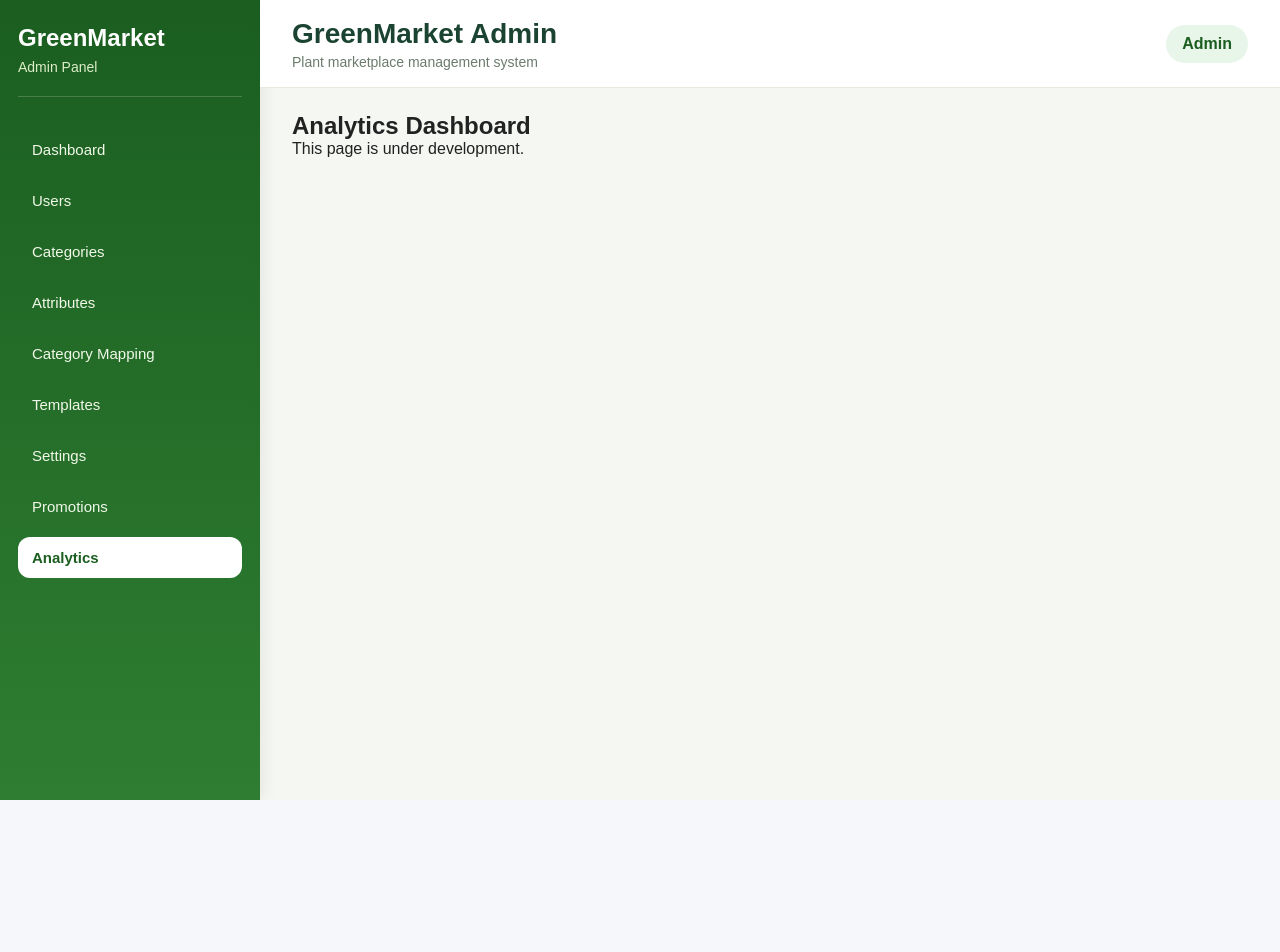
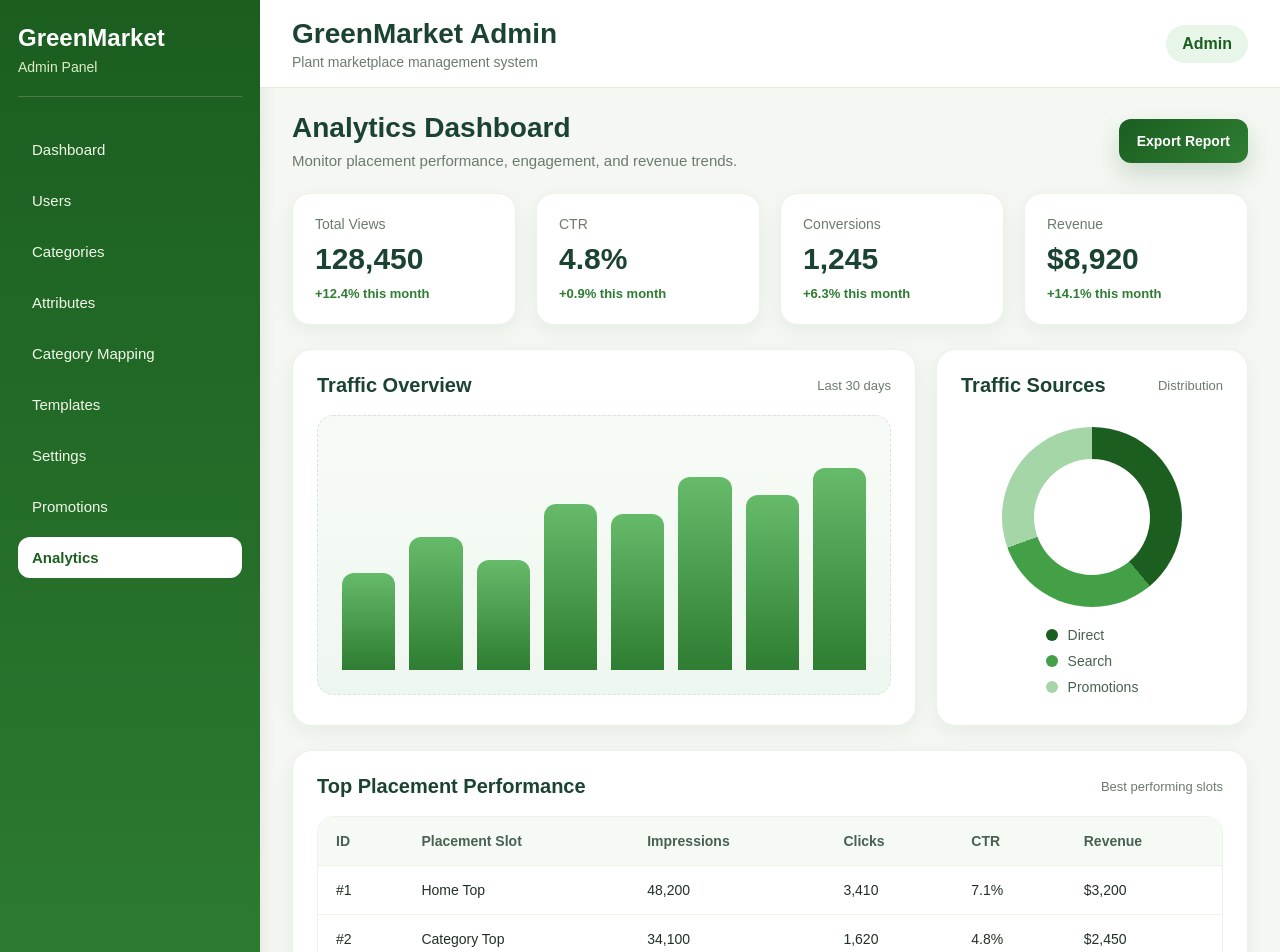
Before and after one commit to oopsntn/GreenMarket, a React (Vite) app in the folder admin-web/: page /analytics in a window 1280 px wide. Shown: the top 952 px of the page. Before the commit the page ends 800 px from the top, so only its background shows below. Built offline with nearby package versions, Linux system fonts and the light colour scheme.

Commit message:
build analytics dashboard ui

```diff
--- /dev/null
+++ b/admin-web/src/pages/AnalyticsPage.css
@@ -0,0 +1,219 @@
+.analytics-page {
+  display: flex;
+  flex-direction: column;
+  gap: 24px;
+}
+
+.analytics-page__header {
+  display: flex;
+  align-items: center;
+  justify-content: space-between;
+  gap: 16px;
+}
+
+.analytics-page__header h2 {
+  font-size: 28px;
+  color: #1b4332;
+  margin-bottom: 8px;
+}
+
+.analytics-page__header p {
+  color: #6b7b6d;
+  font-size: 15px;
+}
+
+.analytics-page__export-btn {
+  height: 44px;
+  padding: 0 18px;
+  border: none;
+  border-radius: 12px;
+  background: linear-gradient(135deg, #1b5e20 0%, #2e7d32 100%);
+  color: #ffffff;
+  font-size: 14px;
+  font-weight: 700;
+  cursor: pointer;
+  box-shadow: 0 12px 24px rgba(27, 94, 32, 0.18);
+}
+
+.analytics-kpis {
+  display: grid;
+  grid-template-columns: repeat(4, 1fr);
+  gap: 20px;
+}
+
+.analytics-kpi-card {
+  background-color: #ffffff;
+  border: 1px solid #edf2e8;
+  border-radius: 18px;
+  padding: 22px;
+  box-shadow: 0 6px 20px rgba(27, 67, 50, 0.06);
+}
+
+.analytics-kpi-card span {
+  display: block;
+  color: #6b7b6d;
+  font-size: 14px;
+  margin-bottom: 10px;
+}
+
+.analytics-kpi-card strong {
+  display: block;
+  font-size: 30px;
+  color: #1b4332;
+  margin-bottom: 8px;
+}
+
+.analytics-kpi-card small {
+  color: #2e7d32;
+  font-size: 13px;
+  font-weight: 600;
+}
+
+.analytics-chart-grid {
+  display: grid;
+  grid-template-columns: 2fr 1fr;
+  gap: 20px;
+}
+
+.analytics-panel {
+  background-color: #ffffff;
+  border: 1px solid #edf2e8;
+  border-radius: 20px;
+  padding: 24px;
+  box-shadow: 0 6px 20px rgba(27, 67, 50, 0.06);
+}
+
+.analytics-panel__header {
+  display: flex;
+  align-items: center;
+  justify-content: space-between;
+  margin-bottom: 18px;
+}
+
+.analytics-panel__header h3 {
+  font-size: 20px;
+  color: #1b4332;
+}
+
+.analytics-panel__header span {
+  font-size: 13px;
+  color: #6b7b6d;
+}
+
+.analytics-chart-placeholder {
+  height: 280px;
+  display: flex;
+  align-items: flex-end;
+  justify-content: center;
+  background: linear-gradient(180deg, #f7fbf7 0%, #eef7ef 100%);
+  border: 1px dashed #d7e6d9;
+  border-radius: 16px;
+  padding: 24px;
+}
+
+.analytics-bars {
+  width: 100%;
+  height: 100%;
+  display: flex;
+  align-items: flex-end;
+  gap: 14px;
+}
+
+.analytics-bars div {
+  flex: 1;
+  border-radius: 12px 12px 0 0;
+  background: linear-gradient(180deg, #66bb6a 0%, #2e7d32 100%);
+}
+
+.analytics-donut-placeholder {
+  display: flex;
+  flex-direction: column;
+  align-items: center;
+  gap: 20px;
+  padding: 12px 0 6px;
+}
+
+.analytics-donut {
+  width: 180px;
+  height: 180px;
+  border-radius: 50%;
+  background: conic-gradient(
+    #1b5e20 0deg 140deg,
+    #43a047 140deg 250deg,
+    #a5d6a7 250deg 360deg
+  );
+  position: relative;
+}
+
+.analytics-donut::after {
+  content: "";
+  position: absolute;
+  inset: 32px;
+  background-color: #ffffff;
+  border-radius: 50%;
+}
+
+.analytics-legend {
+  list-style: none;
+  display: flex;
+  flex-direction: column;
+  gap: 10px;
+  color: #486150;
+  font-size: 14px;
+}
+
+.analytics-legend li {
+  display: flex;
+  align-items: center;
+  gap: 10px;
+}
+
+.dot {
+  width: 12px;
+  height: 12px;
+  border-radius: 50%;
+}
+
+.dot--dark {
+  background-color: #1b5e20;
+}
+
+.dot--mid {
+  background-color: #43a047;
+}
+
+.dot--light {
+  background-color: #a5d6a7;
+}
+
+.analytics-table-wrapper {
+  overflow: hidden;
+  border-radius: 16px;
+  border: 1px solid #eef3ea;
+}
+
+.analytics-table {
+  width: 100%;
+  border-collapse: collapse;
+}
+
+.analytics-table thead {
+  background-color: #f6faf5;
+}
+
+.analytics-table th,
+.analytics-table td {
+  text-align: left;
+  padding: 16px 18px;
+  border-bottom: 1px solid #eef3ea;
+  font-size: 14px;
+}
+
+.analytics-table th {
+  color: #486150;
+  font-weight: 700;
+}
+
+.analytics-table td {
+  color: #223127;
+}
--- /dev/null
+++ b/admin-web/src/pages/AnalyticsPage.tsx
@@ -0,0 +1,143 @@
+import "./AnalyticsPage.css";
+
+const kpiCards = [
+  { title: "Total Views", value: "128,450", change: "+12.4%" },
+  { title: "CTR", value: "4.8%", change: "+0.9%" },
+  { title: "Conversions", value: "1,245", change: "+6.3%" },
+  { title: "Revenue", value: "$8,920", change: "+14.1%" },
+];
+
+const topPlacements = [
+  {
+    id: 1,
+    slot: "Home Top",
+    impressions: "48,200",
+    clicks: "3,410",
+    ctr: "7.1%",
+    revenue: "$3,200",
+  },
+  {
+    id: 2,
+    slot: "Category Top",
+    impressions: "34,100",
+    clicks: "1,620",
+    ctr: "4.8%",
+    revenue: "$2,450",
+  },
+  {
+    id: 3,
+    slot: "Search Boost",
+    impressions: "22,800",
+    clicks: "890",
+    ctr: "3.9%",
+    revenue: "$1,780",
+  },
+];
+
+function AnalyticsPage() {
+  return (
+    <div className="analytics-page">
+      <div className="analytics-page__header">
+        <div>
+          <h2>Analytics Dashboard</h2>
+          <p>Monitor placement performance, engagement, and revenue trends.</p>
+        </div>
+
+        <button className="analytics-page__export-btn" type="button">
+          Export Report
+        </button>
+      </div>
+
+      <div className="analytics-kpis">
+        {kpiCards.map((card) => (
+          <div key={card.title} className="analytics-kpi-card">
+            <span>{card.title}</span>
+            <strong>{card.value}</strong>
+            <small>{card.change} this month</small>
+          </div>
+        ))}
+      </div>
+
+      <div className="analytics-chart-grid">
+        <section className="analytics-panel analytics-panel--large">
+          <div className="analytics-panel__header">
+            <h3>Traffic Overview</h3>
+            <span>Last 30 days</span>
+          </div>
+
+          <div className="analytics-chart-placeholder">
+            <div className="analytics-bars">
+              <div style={{ height: "42%" }} />
+              <div style={{ height: "58%" }} />
+              <div style={{ height: "48%" }} />
+              <div style={{ height: "72%" }} />
+              <div style={{ height: "68%" }} />
+              <div style={{ height: "84%" }} />
+              <div style={{ height: "76%" }} />
+              <div style={{ height: "88%" }} />
+            </div>
+          </div>
+        </section>
+
+        <section className="analytics-panel">
+          <div className="analytics-panel__header">
+            <h3>Traffic Sources</h3>
+            <span>Distribution</span>
+          </div>
+
+          <div className="analytics-donut-placeholder">
+            <div className="analytics-donut" />
+            <ul className="analytics-legend">
+              <li>
+                <span className="dot dot--dark" /> Direct
+              </li>
+              <li>
+                <span className="dot dot--mid" /> Search
+              </li>
+              <li>
+                <span className="dot dot--light" /> Promotions
+              </li>
+            </ul>
+          </div>
+        </section>
+      </div>
+
+      <section className="analytics-panel">
+        <div className="analytics-panel__header">
+          <h3>Top Placement Performance</h3>
+          <span>Best performing slots</span>
+        </div>
+
+        <div className="analytics-table-wrapper">
+          <table className="analytics-table">
+            <thead>
+              <tr>
+                <th>ID</th>
+                <th>Placement Slot</th>
+                <th>Impressions</th>
+                <th>Clicks</th>
+                <th>CTR</th>
+                <th>Revenue</th>
+              </tr>
+            </thead>
+
+            <tbody>
+              {topPlacements.map((item) => (
+                <tr key={item.id}>
+                  <td>#{item.id}</td>
+                  <td>{item.slot}</td>
+                  <td>{item.impressions}</td>
+                  <td>{item.clicks}</td>
+                  <td>{item.ctr}</td>
+                  <td>{item.revenue}</td>
+                </tr>
+              ))}
+            </tbody>
+          </table>
+        </div>
+      </section>
+    </div>
+  );
+}
+
+export default AnalyticsPage;
--- a/admin-web/src/routes/AppRoutes.tsx
+++ b/admin-web/src/routes/AppRoutes.tsx
@@ -1,11 +1,11 @@
 import { BrowserRouter, Navigate, Route, Routes } from "react-router-dom";
 import AdminLayout from "../layouts/AdminLayout";
+import AnalyticsPage from "../pages/AnalyticsPage";
 import AttributesPage from "../pages/AttributesPage";
 import CategoriesPage from "../pages/CategoriesPage";
 import CategoryAttributeMappingPage from "../pages/CategoryAttributeMappingPage";
 import DashboardPage from "../pages/DashboardPage";
 import LoginPage from "../pages/LoginPage";
-import PlaceholderPage from "../pages/PlaceholderPage";
 import PromotionsPage from "../pages/PromotionsPage";
 import SettingsPage from "../pages/SettingsPage";
 import TemplatesPage from "../pages/TemplatesPage";
@@ -30,10 +30,7 @@ function AppRoutes() {
           <Route path="templates" element={<TemplatesPage />} />
           <Route path="settings" element={<SettingsPage />} />
           <Route path="promotions" element={<PromotionsPage />} />
-          <Route
-            path="analytics"
-            element={<PlaceholderPage title="Analytics Dashboard" />}
-          />
+          <Route path="analytics" element={<AnalyticsPage />} />
         </Route>
       </Routes>
     </BrowserRouter>
```
